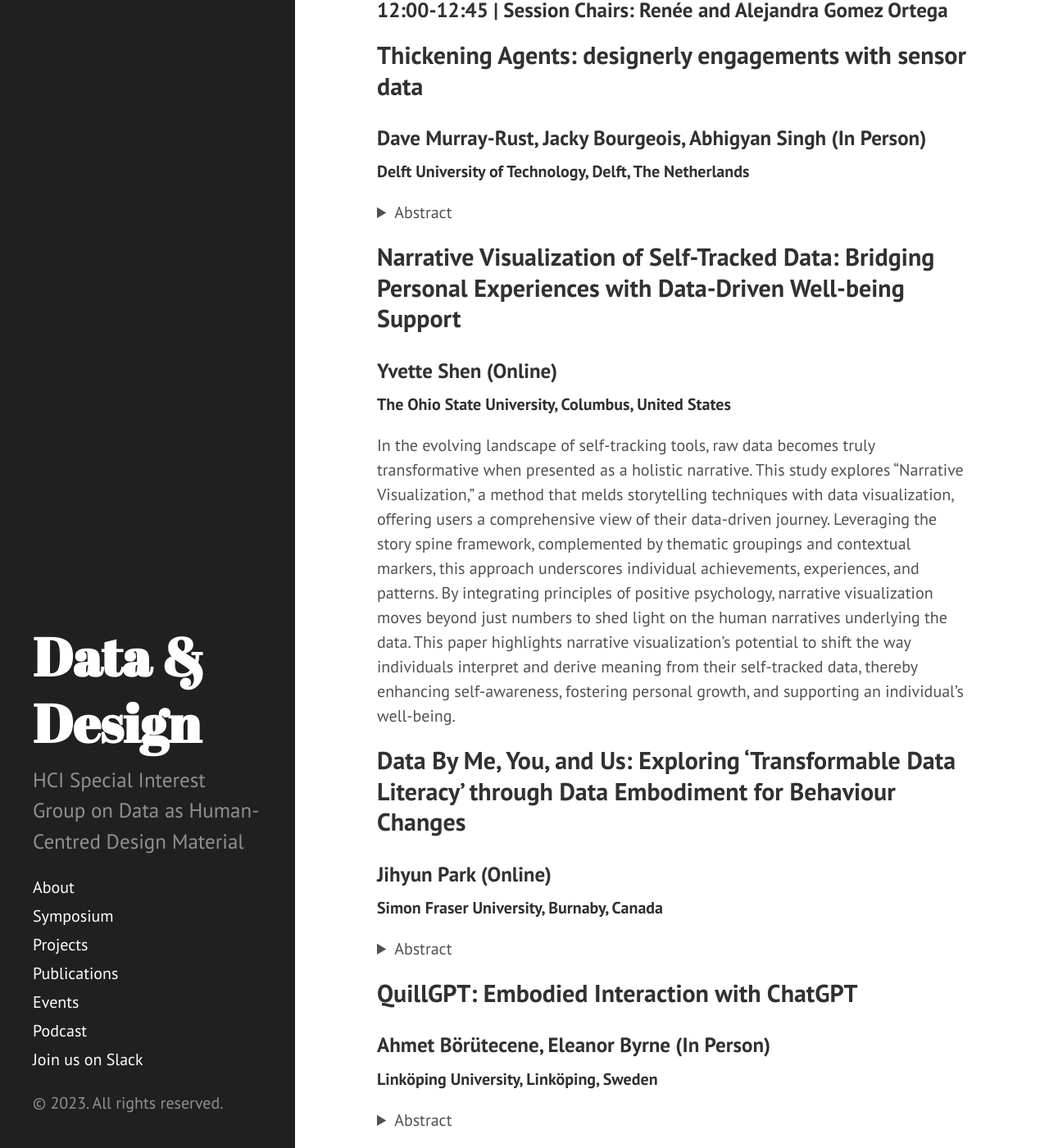
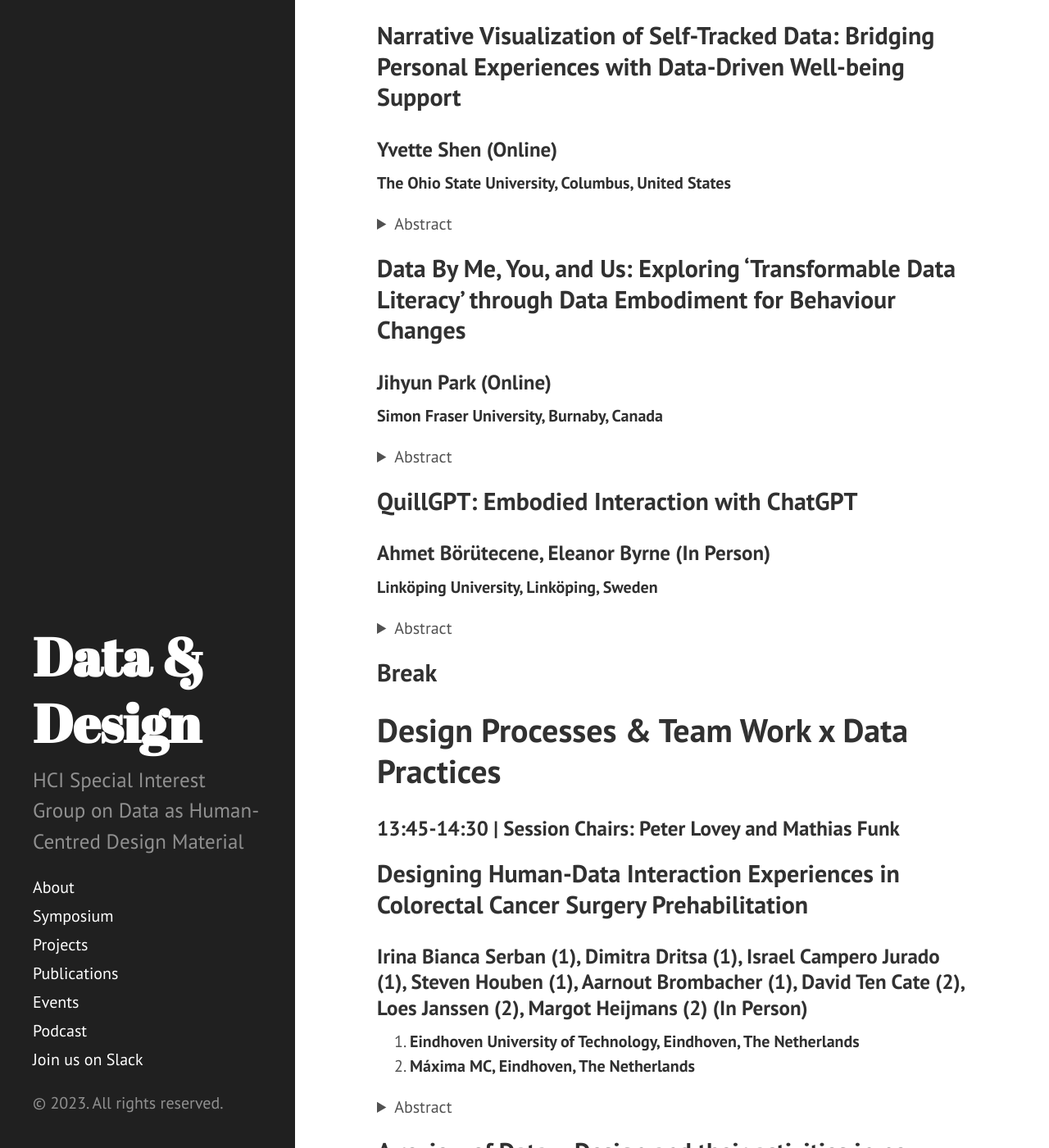
Before and after one commit to datacentricdesign/sig, a Jekyll site: the page built from symposium.md, in a window 1280 px wide and 1400 px high, scrolled down 3991 px. Shown: the whole window at 82% size. Built offline with Jekyll 4.4.1, drawn with Linux system fonts in a browser that asks for light colours; Markdown is read by kramdown in place of the engine named in the settings; some of the changed text lies outside the part shown.

Commit message:
Update symposium.md

```diff
--- a/symposium.md
+++ b/symposium.md
@@ -46,8 +46,11 @@ Ingrid's work focuses on user research and user experience design, with the ambi
 ## Data Portraits: Personal Journeys for Engaging with Urban Cycling Data
 ### Xavier Barriga Abril (Online)
 **Pontificia Universidad Católica del Ecuador, Quito, Ecuador**
+<details>
+<summary>Abstract</summary>
+A collection of virtual and physical data sculptures has been developed within the city, showcasing the movements of urban cyclists in Quito, Ecuador. These sculptures are the result of the creation of a set of interfaces designed for data collection (such as diaries and apps) and data representation (including digital maps and physical sculptures) within the city. This paper delves into the author's personal connection with the city through data. By documenting and mapping their most significant bicycle routes, the author creates a personal data-driven map using various tools. This methodology encourages an intimate relationship with data before entering collaborative environments, enabling deeper engagement with data and the critical examination of overarching trends.
+</details>
 
-A collection of virtual and physical data sculptures has been developed within the city, showcasing the movements of urban cyclists in Quito, Ecuador. These sculptures are the result of the creation of a set of interfaces designed for data collection (such as diaries and apps) and data representation (including digital maps and physical sculptures) within the city. This paper delves into the author's personal connection with the city through data. By documenting and mapping their most significant bicycle routes, the author creates a personal data-driven map using various tools. This methodology encourages an intimate relationship with data before entering collaborative environments, enabling deeper engagement with data and the critical examination of overarching trends.
 ## Data Traces in the World and Their Impact on Data Physicalisation
 ### Mary Karyda, Damla Cay, Kitti Butter (In Person)
 **Moholy-Nagy University of Art and Design, Budapest, Hungary**
@@ -93,8 +96,10 @@ Designers face increasing complexity in their design process. They are not desig
 ## Narrative Visualization of Self-Tracked Data: Bridging Personal Experiences with Data-Driven Well-being Support
 ### Yvette Shen (Online)
 **The Ohio State University, Columbus, United States**
-
+<details>
+<summary>Abstract</summary>
 In the evolving landscape of self-tracking tools, raw data becomes truly transformative when presented as a holistic narrative. This study explores "Narrative Visualization," a method that melds storytelling techniques with data visualization, offering users a comprehensive view of their data-driven journey. Leveraging the story spine framework, complemented by thematic groupings and contextual markers, this approach underscores individual achievements, experiences, and patterns. By integrating principles of positive psychology, narrative visualization moves beyond just numbers to shed light on the human narratives underlying the data. This paper highlights narrative visualization's potential to shift the way individuals interpret and derive meaning from their self-tracked data, thereby enhancing self-awareness, fostering personal growth, and supporting an individual’s well-being.
+</details>
 
 ## Data By Me, You, and Us: Exploring 'Transformable Data Literacy' through Data Embodiment for Behaviour Changes
 ### Jihyun Park (Online)
```
